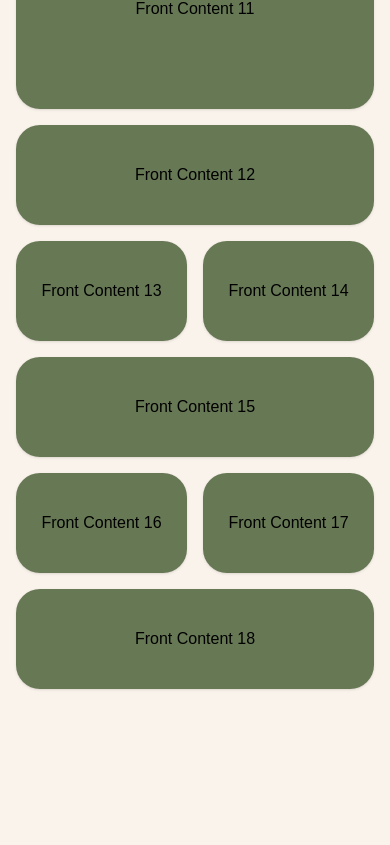
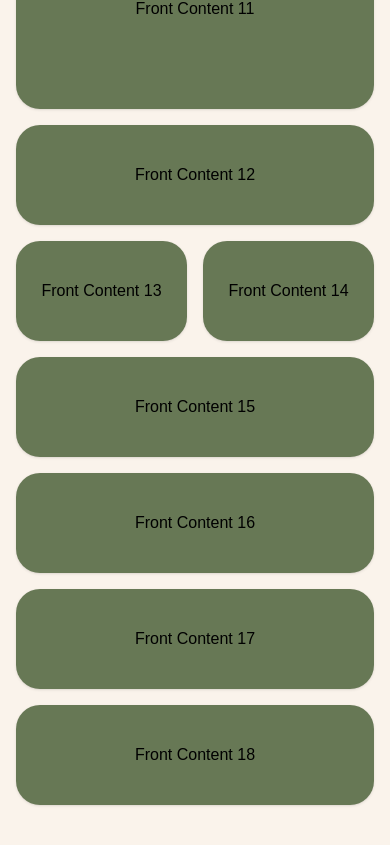
Before and after one commit to rafaeelricco/leticia-psi-lp, a Next.js app: page / in a window 390 px wide. Shown: the part 4467-5312 px from the top of the page. Before the commit the page ends 5204 px from the top, so only its background shows below. Built offline with nearby package versions, Linux system fonts and the light colour scheme.

Commit message:
refactor: update benefits component layout for responsiveness and adjust flip animation

```diff
--- a/src/features/home/components/benefits.tsx
+++ b/src/features/home/components/benefits.tsx
@@ -19,7 +19,7 @@ export const Benefits: React.FC = () => {
    const flip15 = useFlipAnimation({ id: 'benefit-15' })
    const flip16 = useFlipAnimation({ id: 'benefit-16' })
    const flip17 = useFlipAnimation({ id: 'benefit-17' })
-   const flip18 = useFlipAnimation({ id: 'benefit-18', className: 'col-span-2' })
+   const flip18 = useFlipAnimation({ id: 'benefit-18' })
 
    return (
       <React.Fragment>
@@ -173,7 +173,7 @@ export const Benefits: React.FC = () => {
                </div>
 
                {/* row 3 - Ajustado grid para MD */}
-               <div className="grid sm:grid-cols-2 md:grid-cols-2 md:grid-rows-[auto] lg:grid-rows-[124px]  gap-4 [&>*]:w-full">
+               <div className="grid md:grid-cols-3 md:grid-rows-[auto] lg:grid-rows-[124px] gap-4 [&>*]:w-full">
                   <div {...flip16}>
                      <div className="flipper-card h-full">
                         <div className="flipper-front bg-support06 rounded-3xl shadow h-full">Front Content 16</div>
```
